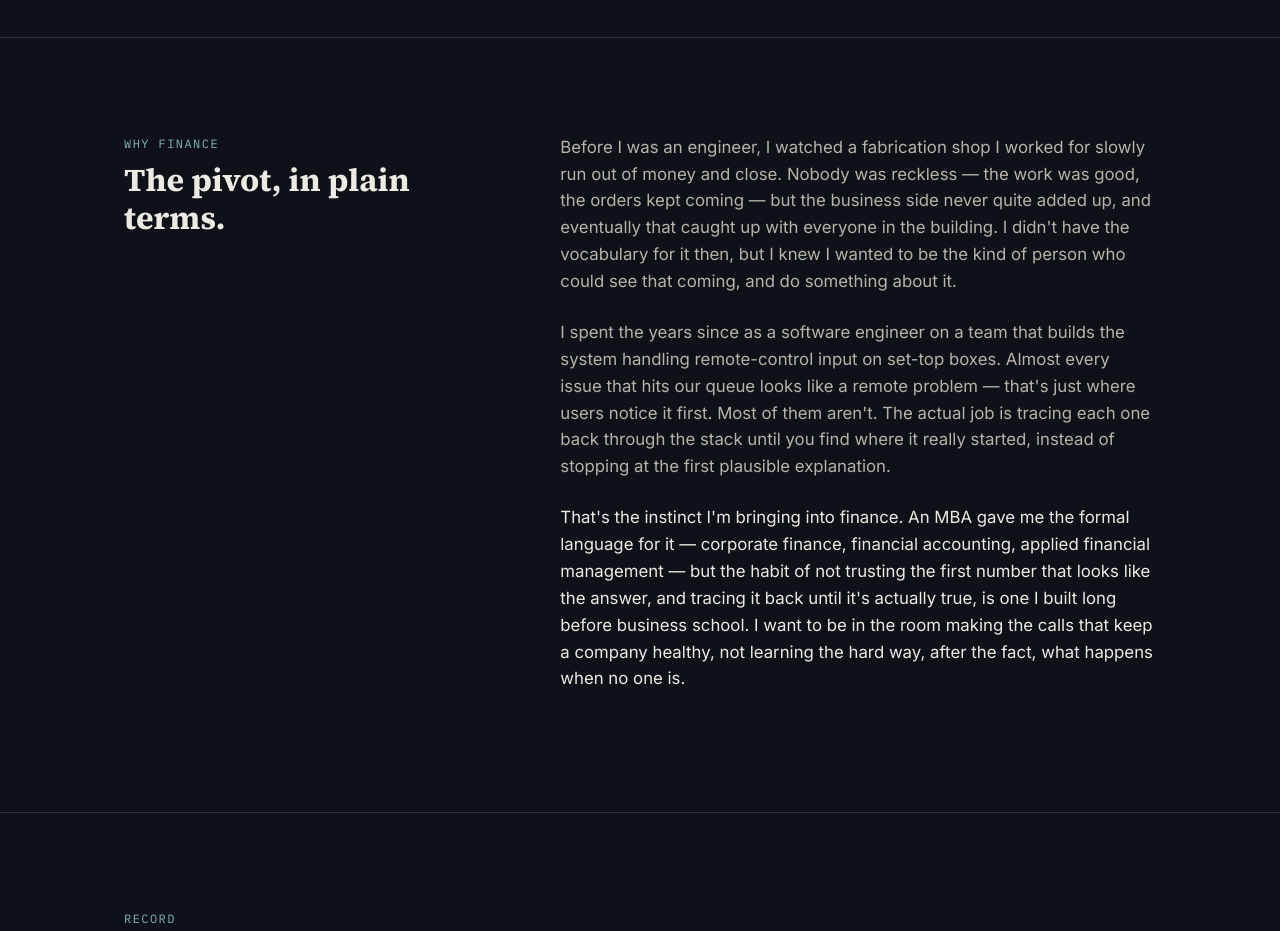
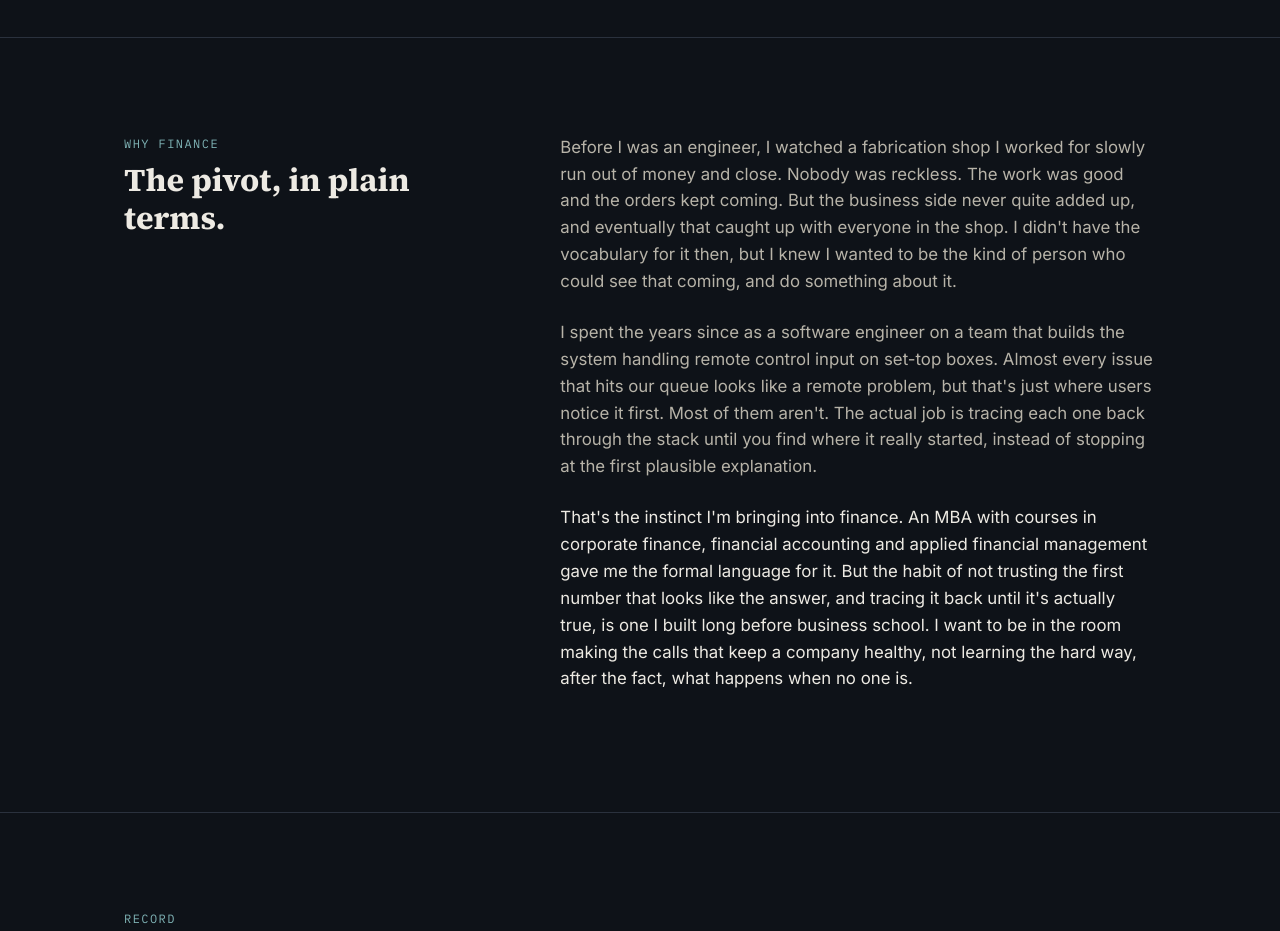
Before and after one commit to wsmars11/wsmars11.github.io, an Astro site: page / in a window 1280 px wide. Shown: the part 980-1911 px from the top of the page. Built offline with nearby package versions, Linux system fonts and the light colour scheme; Astro itself is replaced by a stand-in of ours.

Commit message:
Changing pivot copy

```diff
--- a/src/pages/index.astro
+++ b/src/pages/index.astro
@@ -89,23 +89,23 @@ const experience = [
         <div class="pivot-body">
           <p>
             Before I was an engineer, I watched a fabrication shop I worked for slowly run out of
-            money and close. Nobody was reckless — the work was good, the orders kept coming — but
+            money and close. Nobody was reckless. The work was good and the orders kept coming. But
             the business side never quite added up, and eventually that caught up with everyone in
-            the building. I didn't have the vocabulary for it then, but I knew I wanted to be the
+            the shop. I didn't have the vocabulary for it then, but I knew I wanted to be the
             kind of person who could see that coming, and do something about it.
           </p>
           <p>
             I spent the years since as a software engineer on a team that builds the system
-            handling remote-control input on set-top boxes. Almost every issue that hits our queue
-            looks like a remote problem — that's just where users notice it first. Most of them
+            handling remote control input on set-top boxes. Almost every issue that hits our queue
+            looks like a remote problem, but that's just where users notice it first. Most of them
             aren't. The actual job is tracing each one back through the stack until you find
             where it really started, instead of stopping at the first plausible explanation.
           </p>
           <p>
-            That's the instinct I'm bringing into finance. An MBA gave me the formal language for
-            it — corporate finance, financial accounting, applied financial management — but the
-            habit of not trusting the first number that looks like the answer, and tracing it back
-            until it's actually true, is one I built long before business school. I want to be in
+            That's the instinct I'm bringing into finance. An MBA with courses in corporate finance,
+            financial accounting and applied financial management gave me the formal language for it.
+            But the habit of not trusting the first number that looks like the answer, and tracing it
+            back until it's actually true, is one I built long before business school. I want to be in
             the room making the calls that keep a company healthy, not learning the hard way, after
             the fact, what happens when no one is.
           </p>
```
